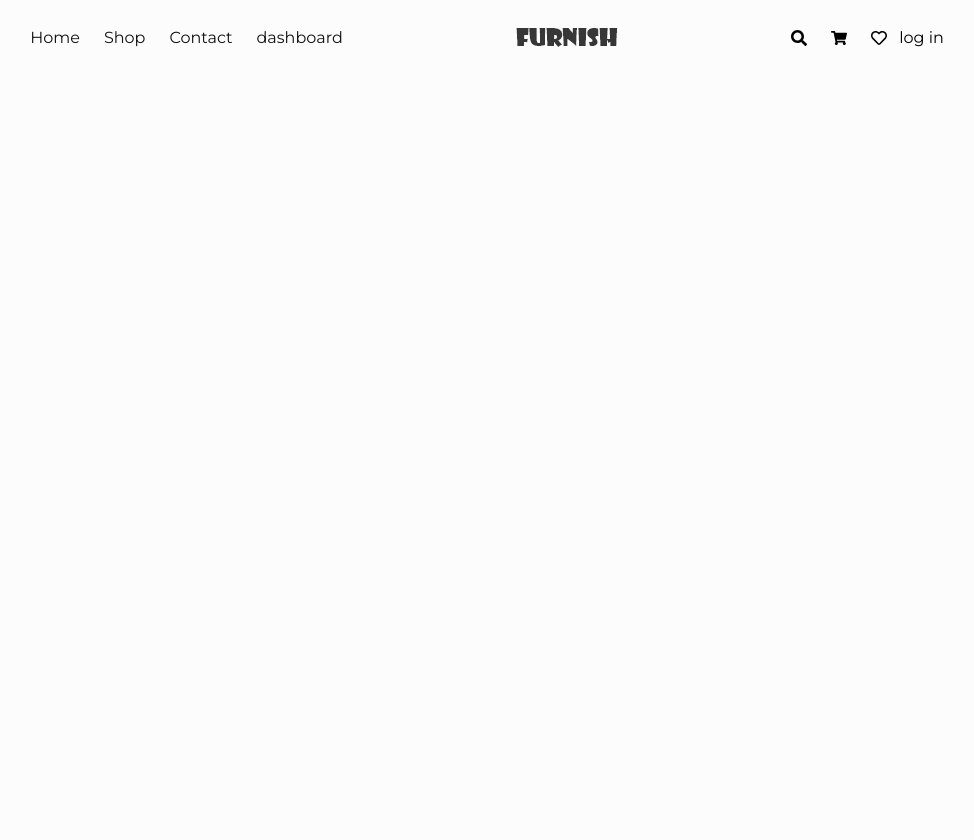
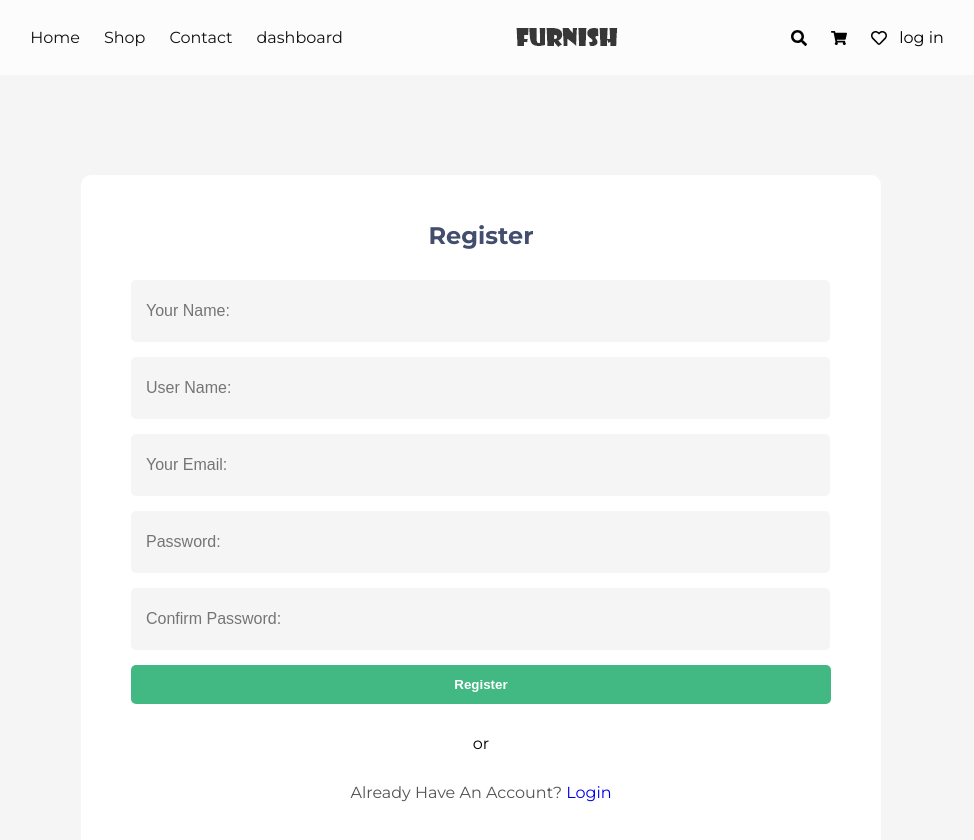
Before and after one commit to adnan172203/furnish-ecommerce, a React (Create React App) app in the folder client/: page /register in a window 1280 px wide. Shown: the top 840 px of the page, without its empty margins (159-1133 px from the left). Before the commit the page ends 800 px from the top, so only its background shows below. Built offline with nearby package versions, Linux system fonts and the light colour scheme.

Commit message:
added register page

```diff
--- a/client/src/App.js
+++ b/client/src/App.js
@@ -4,6 +4,7 @@ import Header from './components/header/header';
 import Shop from './pages/shop/shop';
 import Dashboard from './pages/dashboard/dashboard';
 import SingleProduct from './pages/singleProduct/singleProduct';
+import Register from './pages/user/register/Register';
 import './App.css';
 
 function App() {
@@ -14,6 +15,7 @@ function App() {
         <Route exact path='/shop' component={Shop} />
         <Route path='/dashboard' component={Dashboard} />
         <Route path='/product/:id' component={SingleProduct} />
+        <Route path='/register' component={Register} />
       </Switch>
     </div>
   );
--- a/client/src/pages/singleProduct/components/tab/Tab.css
+++ b/client/src/pages/singleProduct/components/tab/Tab.css
@@ -9,6 +9,7 @@ ul.react-tabs__tab-list {
 }
 
 ul.react-tabs__tab-list li {
+  background: #fff;
   padding: 1rem 3rem;
   box-shadow: 0px 2px 15px 0px rgb(0 0 0 / 0.06);
   border-radius: 10px;
@@ -31,3 +32,98 @@ ul.react-tabs__tab-list li {
 .reveiw_tab h4 {
   margin-bottom: 1rem;
 }
+
+/* ****** Add review ****** */
+.add-review .review-heading {
+  margin-top: -27px;
+  position: absolute;
+  background: #fff;
+  padding: 1rem;
+  box-shadow: 0px 2px 15px 0px rgb(0 0 0 / 0.06);
+  border-radius: 5px;
+}
+
+.add-review {
+  background: #f9f9f9;
+  margin-top: 3rem;
+  position: relative;
+  display: flex;
+  justify-content: center;
+  width: 160%;
+}
+.review-heading {
+  margin-top: -1rem;
+  position: absolute;
+}
+
+.review-form {
+  position: relative;
+}
+
+.review-form .review-rating {
+  display: flex;
+  padding-top: 3rem;
+  padding-bottom: 2rem;
+}
+
+.review-form .client-rating {
+  margin-left: auto;
+}
+
+.review-message {
+  width: 100%;
+}
+
+.review-message textarea {
+  width: 100%;
+  outline: none;
+  resize: none;
+  border: none;
+  overflow: hidden;
+  margin-bottom: 1rem;
+  border-radius: 5px;
+  box-shadow: 0px 2px 15px 0px rgb(0 0 0 / 0.06);
+}
+
+.review-form .review-message {
+  margin-bottom: 1rem;
+}
+
+.review-info {
+  position: absolute;
+  margin-top: -13px;
+  width: 103%;
+  display: flex;
+}
+
+.review-info input {
+  border: none;
+  width: 100%;
+  padding: 1rem;
+  outline: none;
+  background: #fff;
+  box-shadow: 0px 2px 15px 0px rgb(0 0 0 / 0.06);
+  margin-right: 1rem;
+}
+
+.review-form .review-rating {
+  color: #919191;
+}
+
+.review-form .client-rating {
+  color: #ffc107;
+}
+
+.review-form .submit-button {
+  margin-top: 3rem;
+  position: absolute;
+  margin-left: 10rem;
+}
+.review-form .submit-button button {
+  background: #42b883;
+  color: #fff;
+  border-radius: 5px;
+  border: none;
+  padding: 10px 67px;
+  font-weight: 600;
+}
--- a/client/src/pages/singleProduct/components/tab/Tab.js
+++ b/client/src/pages/singleProduct/components/tab/Tab.js
@@ -24,6 +24,36 @@ const TabItem = ({ description, reviews }) => {
                 <p>{review.comment}</p>
               </div>
             ))}
+
+          <div class='add-review'>
+            <div class='review-heading'>
+              <h3>Add a review</h3>
+            </div>
+            <div class='review-form'>
+              <div class='review-rating'>
+                <p>rate the review *</p>
+                <div class='review-client-rating'>
+                  <i class='fas fa-star'></i>
+                  <i class='fas fa-star'></i>
+                  <i class='fas fa-star'></i>
+                  <i class='fas fa-star-half-alt'></i>
+                  <i class='far fa-star'></i>
+                </div>
+              </div>
+              <form>
+                <div class='review-message'>
+                  <textarea name='' id='' cols='70' rows='7'></textarea>
+                </div>
+                <div class='review-info'>
+                  <input type='text' placeholder='name' />
+                  <input type='text' placeholder='email' />
+                </div>
+                <div class='submit-button'>
+                  <button>Submit</button>
+                </div>
+              </form>
+            </div>
+          </div>
         </TabPanel>
       </Tabs>
     </>
--- /dev/null
+++ b/client/src/pages/user/register/Register.js
@@ -0,0 +1,81 @@
+import React from 'react';
+
+import Styles from './Register.module.css';
+
+const {
+  user_area,
+  ptb_100,
+  user_item,
+  form_group,
+  form_control,
+  btn,
+  common_btn
+} = Styles;
+
+const Register = () => {
+  return (
+    <>
+      <div className={`${user_area} ${ptb_100}`}>
+        <div className='container'>
+          <div className={user_item}>
+            <form>
+              <h2>Register</h2>
+
+              <div className={form_group}>
+                <input
+                  type='text'
+                  className={form_control}
+                  placeholder='Your Name:'
+                />
+              </div>
+
+              <div className={form_group}>
+                <input
+                  type='text'
+                  className={form_control}
+                  placeholder='User Name:'
+                />
+              </div>
+
+              <div className={form_group}>
+                <input
+                  type='email'
+                  className={form_control}
+                  placeholder='Your Email:'
+                />
+              </div>
+
+              <div className={form_group}>
+                <input
+                  type='password'
+                  className={form_control}
+                  placeholder='Password:'
+                />
+              </div>
+
+              <div className={form_group}>
+                <input
+                  type='password'
+                  className={form_control}
+                  placeholder='Confirm Password:'
+                />
+              </div>
+
+              <button type='submit' className={`${btn} ${common_btn}`}>
+                Register
+              </button>
+
+              <h4>or</h4>
+
+              <h5>
+                Already Have An Account? <a href='login.html'>Login</a>
+              </h5>
+            </form>
+          </div>
+        </div>
+      </div>
+    </>
+  );
+};
+
+export default Register;
--- /dev/null
+++ b/client/src/pages/user/register/Register.module.css
@@ -0,0 +1,94 @@
+.user_area {
+  background-color: #f5f5f5;
+}
+.ptb_100 {
+  padding-top: 100px;
+  padding-bottom: 100px;
+}
+
+
+.user_area .user_item {
+    max-width: 700px;
+    margin-left: auto;
+    margin-right: auto;
+    border-radius: 10px;
+    background-color: #fff;
+    padding: 50px;
+}
+
+.user_area .user_item h2 {
+    text-align: center;
+    margin-bottom: 30px;
+    margin-top: -4px;
+    font-weight: 700;
+    color: #434E6E;
+}
+
+.user_area .user_item .form_group {
+    margin-bottom: 15px;
+    width: 96%;
+}
+
+.user_area .user_item .form_group .form_control {
+    height: 50px;
+    border: 0;
+    border-radius: 5px;
+    padding-left: 15px;
+    background-color: #F5F5F5;
+}
+
+.form_control {
+    display: block;
+    width: 100%;
+    padding: .375rem .75rem;
+    font-size: 1rem;
+    font-weight: 400;
+    line-height: 1.5;
+    color: #212529;
+    background-color: #fff;
+    background-clip: padding-box;
+    border: 1px solid #ced4da;
+    -webkit-appearance: none;
+    -moz-appearance: none;
+    appearance: none;
+    border-radius: .25rem;
+    transition: border-color .15s ease-in-out,box-shadow .15s ease-in-out;
+}
+
+.user_area .user_item .common_btn {
+    width: 100%;
+    display: block;
+    margin-bottom: 30px;
+}
+
+.common_btn {
+    display: inline-block;
+    color: #fff;
+    background-color: #42b883;
+    padding: 12px 30px;
+    font-weight: 600;
+    border: 0;
+    -webkit-transition: 0.5s;
+    transition: 0.5s;
+    opacity: 1 !important;
+    z-index: 1;
+    position: relative;
+    border-radius: 5px;
+    overflow: hidden;
+}
+
+.user_area .user_item h5 {
+    margin-bottom: 0;
+    font-weight: 400;
+    color: #545454;
+    font-size: 16px;
+    text-align: center;
+}
+
+.user_area .user_item h4 {
+    font-weight: 400;
+    margin-bottom: 30px;
+    font-size: 16px;
+    position: relative;
+    text-align: center;
+}
```
